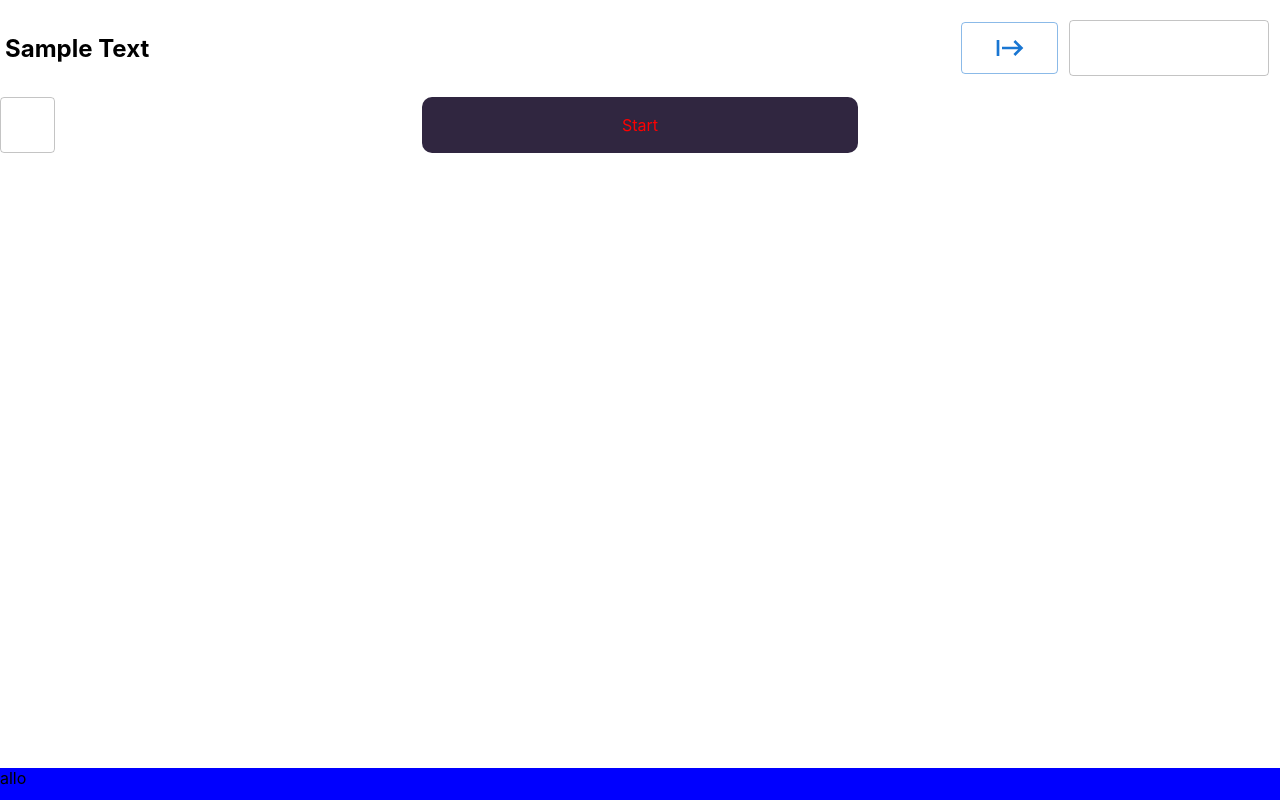
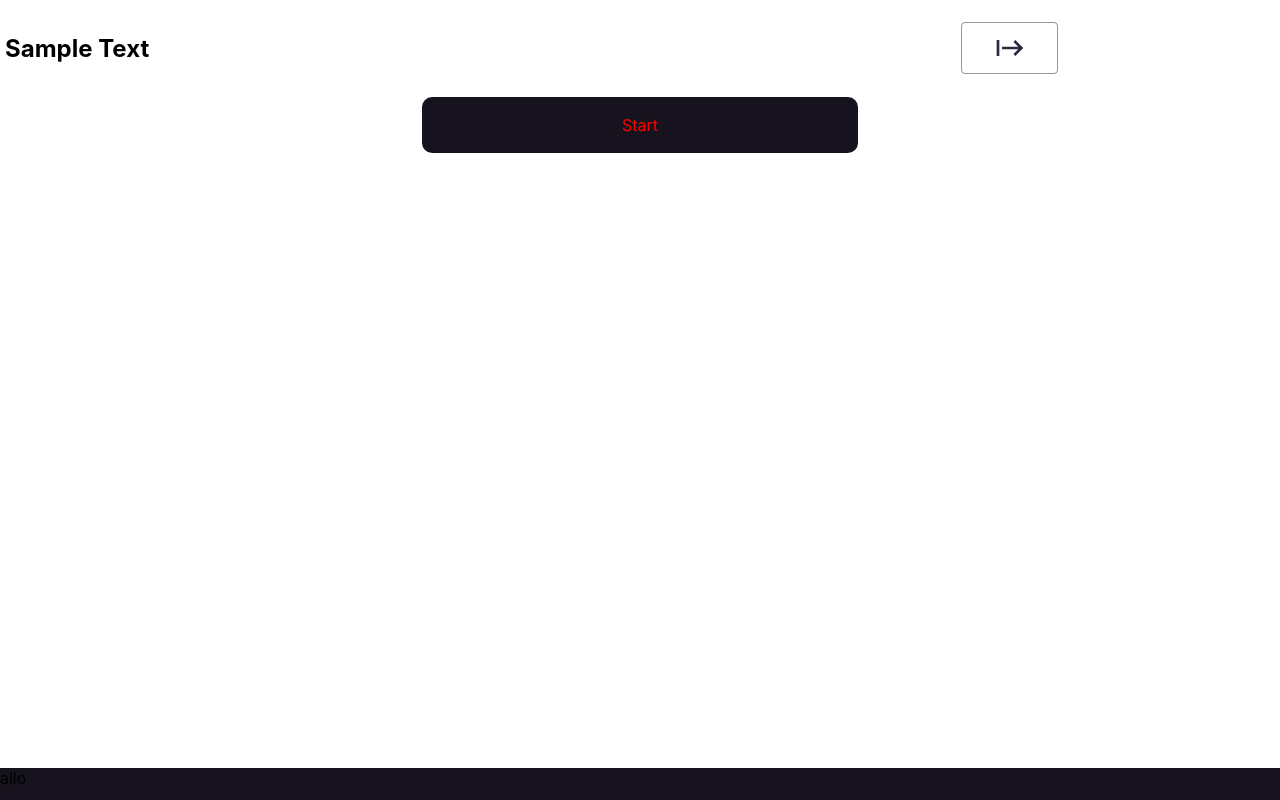
Before and after one commit to ja-me-ch/Anime-Trivia-Game, a Next.js app: page / in a window 1280 px wide. Built offline with nearby package versions, Linux system fonts and the light colour scheme.

Commit message:
implementing themes -moved some styling logic into Answer.js -replaced some styles to use theme

```diff
--- a/components/AnimeTriviaGame.js
+++ b/components/AnimeTriviaGame.js
@@ -1,10 +1,9 @@
 import React, { useContext } from 'react';
-import styled from '@emotion/styled';
+// import styled from '@emotion/styled';
+import {styled, ThemeProvider, createTheme} from '@mui/material/styles'
 import { AnimeTriviaGameContext, AnimeTriviaGameProvider } from '../contexts/AnimeTriviaGameContext';
 import { QuestionAndAnswerProvider } from '../contexts/QuestionAndAnswerContext';
-import Profiles from './Profiles/Profiles';
-import Question from './QuestionPanel/Question';
-import QuestionPanel from './QuestionPanel/QuestionPanel';
+import theme from '../helper-functions/theme';
 import TopBar from './Stage/TopBar';
 import CenterBar from './Stage/CenterBar';
 
@@ -28,23 +27,23 @@ const CenterContainer = styled('div')(() => ({
 }));
 
 function AnimeTriviaGame() {
-    // const { showRightBar, showLeftBar } = useContext(AnimeTriviaGameContext);
-
     return (
         <AnimeTriviaGameProvider>
             <QuestionAndAnswerProvider>
+            <ThemeProvider theme={theme}>
                     <RootStyle>
                         <TopBar />
 
                         <CenterBar />
 
                         <footer style={{
-                        background: 'blue',
+                            background: theme.palette.primary.dark,
                             height: '2em'
                         }}>
                             allo
                         </footer>
                     </RootStyle>
+                </ThemeProvider>
             </QuestionAndAnswerProvider>
         </AnimeTriviaGameProvider>
     )
--- a/components/QuestionPanel/Answer.js
+++ b/components/QuestionPanel/Answer.js
@@ -1,7 +1,8 @@
 import React, { useState } from 'react';
 import styled from '@emotion/styled';
+import { useTheme } from '@mui/material'
 
-const RootStyle = styled('div')((props) => ({
+const RootStyle = styled('div')(({ toggled, colors }) => ({
     display: 'flex',
     flex: '47%',
     justifyContent: 'space-between',
@@ -11,12 +12,12 @@ const RootStyle = styled('div')((props) => ({
     // border: '1px solid red',
     borderRadius: '15px',
     margin: '6px',
-    background: props.colors[0],
+    background: colors[0],
     transition: 'all 0.5s ease',
-    pointerEvents: props.toggled ? 'none' : '',
+    pointerEvents: toggled ? 'none' : '',
     cursor: 'pointer',
     '&:hover': {
-        background: props.colors[props.colors.length - 1]
+        background: toggled ? '' : colors[1]
     }
 }));
 
@@ -47,13 +48,25 @@ const AnswerText = styled('div')((props) => ({
 }))
 
 function Answer(props) {
-    const { text, isCorrect, letter, index, colors, disableAnswering, toggleClicked, customChildren } = props;
+    const { text, isCorrect, letter, index, disableAnswering, clicked, toggleClicked, customChildren } = props;
+    const theme = useTheme();
+
     const handleOnClick = function () {
         toggleClicked(index, isCorrect);
     }
 
+    const getColor = function () {
+        if (disableAnswering) {
+            if (isCorrect) return [theme.palette.success.main];
+            if (clicked) return [theme.palette.error.main];
+            else return [theme.palette.primary.dark];
+        }
+        else {
+            return [theme.palette.primary.main, theme.palette.primary.light, theme.palette.primary.dark]
+        }
+    }
     return (
-        <RootStyle onClick={handleOnClick} colors={colors} toggled={disableAnswering}>
+        <RootStyle onClick={handleOnClick} colors={getColor()} toggled={disableAnswering}>
             <LetterChoice>{letter}.</LetterChoice>
             <TextBox>
                 <AnswerText>
--- a/components/QuestionPanel/QuestionPanel.js
+++ b/components/QuestionPanel/QuestionPanel.js
@@ -1,9 +1,8 @@
 import React, { useEffect, useContext, useState } from 'react';
 import styled from '@emotion/styled';
-import { Select, MenuItem, FormControl, InputLabel, Button, CircularProgress } from '@mui/material';
+import { Select, MenuItem, FormControl, InputLabel, Button, CircularProgress, useTheme } from '@mui/material';
 import { AnimeTriviaGameContext } from '../../contexts/AnimeTriviaGameContext';
 import { QuestionAndAnswerContext } from '../../contexts/QuestionAndAnswerContext';
-import AnimeSeasonAirDate from '../../helper-functions/Questions/animeSeasonAirDate';
 import Question from './Question';
 import Answer from './Answer';
 
@@ -32,14 +31,14 @@ const StartNext_Button = styled(Button)((props) => ({
     }
 }));
 
-const StartNext_Div = styled('div')(({ disabled }) => ({
+const StartNext_Div = styled('div')(({ disabled, colors }) => ({
     // position: 'absolute',
     // left: '50%',
     // transform: 'translateX(-50%)',
     color: disabled ? 'red' : 'white',
     // border: '1px solid white',
     transition: 'all 0.5s ease',
-    background: 'rgb(48, 38, 64)',
+    background: disabled ? colors[2] : colors[0],
     // minHeight: '100%',
     height: '100%',
     width: '100%',
@@ -50,8 +49,8 @@ const StartNext_Div = styled('div')(({ disabled }) => ({
     cursor: 'pointer',
     borderRadius: '10px',
     '&:hover': {
-        background: 'rgb(83, 64, 112)'
-    }
+        background: colors[1]
+    },
 }));
 
 const Answers_Container = styled('div')((props) => ({
@@ -110,6 +109,9 @@ function QuestionPanel() {
 
     const [commonUserCount, setCommonUserCount] = useState(1);
 
+    const theme = useTheme();
+
+    // console.log(theme);
     useEffect(() => {
 
         /*
@@ -180,6 +182,7 @@ function QuestionPanel() {
 
         return <StartNext_Div
             disabled={getButtonStatus()}
+            colors={[theme.palette.primary.main, theme.palette.primary.light, theme.palette.primary.dark]}
             onClick={() => getNextQuestion(commonUserCount)}
         >
             <span>{buttonText}</span>
@@ -193,16 +196,15 @@ function QuestionPanel() {
         //     }>{buttonText}</StartNext_Button>
     }
 
+    const defaultColors = [theme.palette.primary.main, theme.palette.primary.light, theme.palette.primary.dark];
+    const correctColors = [theme.palette.success.main];
+    const incorrectColors = [theme.palette.error.main];
+    const letters = ['A', 'B', 'C', 'D'];
     const setQuestionsAndAnswers_Div = function (currentQuestion) {
         if (currentQuestion === undefined) {
             return (null);
         }
         else {
-            const defaultColors = ['#302640', '#534070'];
-            const correctColors = ['#5A895D'];
-            const incorrectColors = ['#794F4F'];
-            const letters = ['A', 'B', 'C', 'D'];
-
             const answerComponents = currentQuestion.answers.map((a, index) => {
                 /*This function determines what color background the answer component
                 will have when clicked, green if correct, red if incorrect, and
@@ -223,6 +225,7 @@ function QuestionPanel() {
                     letter={letters[index]}
                     index={index}
                     colors={getAnswerColor()}
+                    clicked={clicked[index]}
                     disableAnswering={disableAnswering} //Whether the button should be disabled
                     toggleClicked={toggleClicked} //Toggles the disabled state and more
                     customChildren={a.customChildren !== undefined ? a.customChildren : undefined}
--- a/components/Stage/TopBar.js
+++ b/components/Stage/TopBar.js
@@ -2,7 +2,7 @@ import { useContext } from 'react';
 import { AnimeTriviaGameContext } from '../../contexts/AnimeTriviaGameContext';
 
 import styled from '@emotion/styled';
-import { Button, Collapse, Tooltip } from '@mui/material';
+import { Button, Collapse, Tooltip, useTheme } from '@mui/material';
 import GroupAddIcon from '@mui/icons-material/GroupAdd';
 import StartIcon from '@mui/icons-material/Start';
 import AddProfile from '../Profiles/AddProfile';
@@ -70,6 +70,8 @@ const TopBar = function () {
     const { toggleRightBar, showRightBar, questionHistory } = useContext(AnimeTriviaGameContext);
 
     const score = questionHistory.score();
+
+    const theme = useTheme();
 
     const getCenterSide = function () {
         if (score !== undefined) {
--- a/contexts/AnimeTriviaGameContext.js
+++ b/contexts/AnimeTriviaGameContext.js
@@ -97,7 +97,7 @@ export function AnimeTriviaGameProvider(props) {
         //pick a random entry from commonList
         //check for preliminary things: eg. if the anime has more than 4 characters
         //if currently airing anime, eliminate N/a questions like end date/episode count
-        console.log('generating new question');
+        // console.log('generating new question');
 
         const list = commonList.filter((e) => e.users.length >= 0);
 
@@ -136,9 +136,9 @@ export function AnimeTriviaGameProvider(props) {
 
     const updateAnswersQuestionHistory = function (questionIndex, answerIndex) {
         setQuestionHistory((q) => {
-            console.log(q);
+            // console.log(q);
             q[questionIndex].answers[answerIndex].clicked = true;
-            console.log(q);
+            // console.log(q);
             return q;
         });
     }
--- a/contexts/QuestionAndAnswerContext.js
+++ b/contexts/QuestionAndAnswerContext.js
@@ -27,8 +27,8 @@ export function QuestionAndAnswerProvider(props) {
 
         MakeCall()
         .then((res) => {
-            console.log('res');
-            console.log(res);
+            // console.log('res');
+            // console.log(res);
             // const pendingNewQuestion = getRandomQuestion(list);
             if (res === undefined) {
                 setDisableAnswering(true);
--- a/helper-functions/Questions/animeCharacterName.js
+++ b/helper-functions/Questions/animeCharacterName.js
@@ -94,7 +94,7 @@ const getCustomChildren = function (c) {
 
 const getRandomCharacter = function (charactersArray, characterPool) {
     let pendingCharacter = getRandomIndex(characterPool);
-    console.log(pendingCharacter)
+    // console.log(pendingCharacter)
     if (pendingCharacter.image.large === '"https://s4.anilist.co/file/anilistcdn/character/large/default.jpg' || pendingCharacter.image.medium === 'https://s4.anilist.co/file/anilistcdn/character/medium/default.jpg') return undefined;
     if (charactersArray.some((c) => (c.id === pendingCharacter.id))) return undefined;
     else return pendingCharacter;
--- /dev/null
+++ b/helper-functions/theme.js
@@ -0,0 +1,27 @@
+import { createTheme } from "@mui/material/styles";
+
+const theme = createTheme({
+    palette: {
+        mode: 'dark',
+        primary: {
+            main: '#302640',
+            light: '#534070',
+            dark: '#17131e',
+            contrastText: '#ffffff',
+        },
+        error: {
+            main: '#794F4F',
+            // light: '',
+            // dark: '',
+            contrastText: '#ffffff',
+        },
+        success: {
+            main: '#5A895D',
+            // light: '',
+            // dark: '',
+            contrastText: '#ffffff',
+        }
+    }
+});
+
+export default theme;
```
Lines whose indentation alone changed are shown as unchanged.
